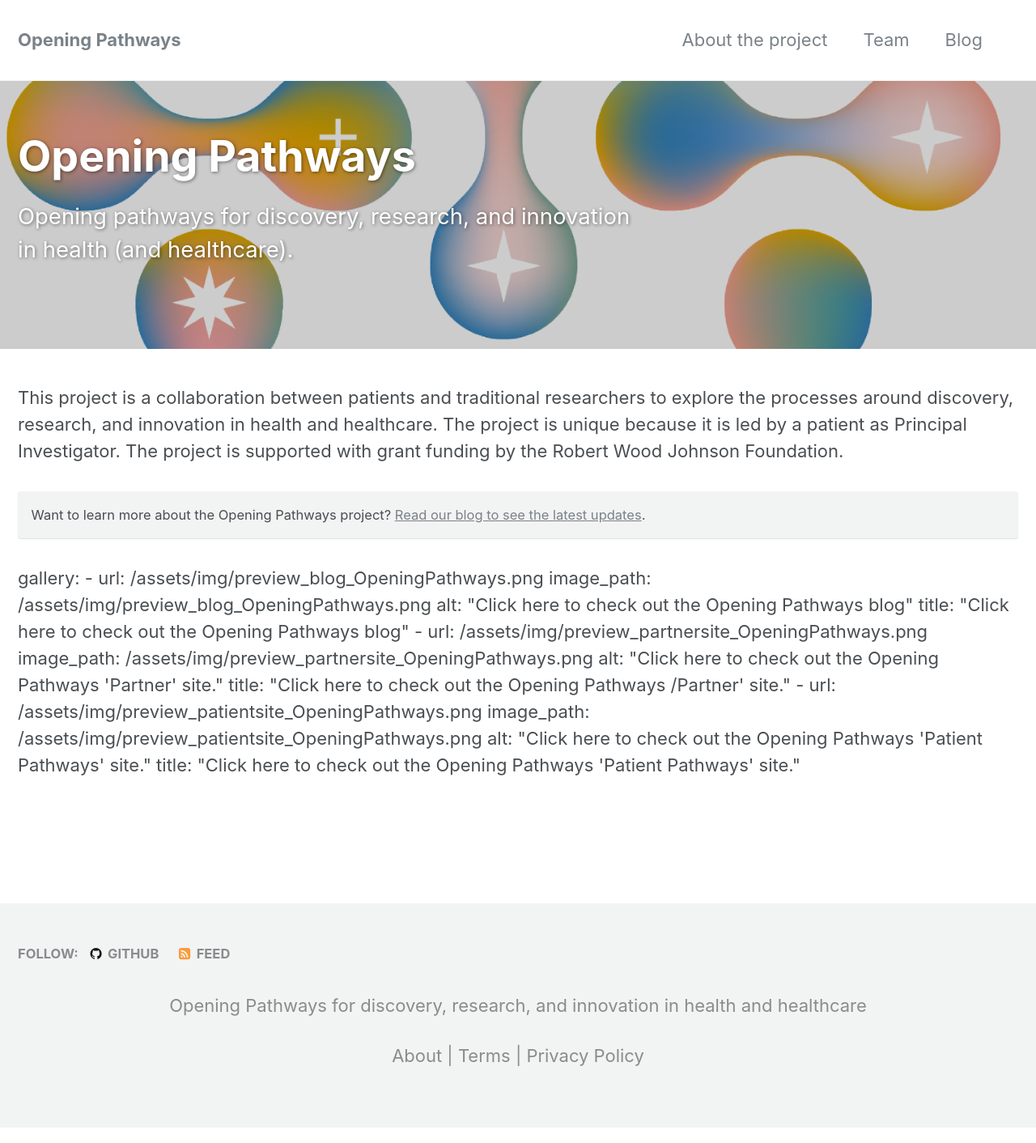
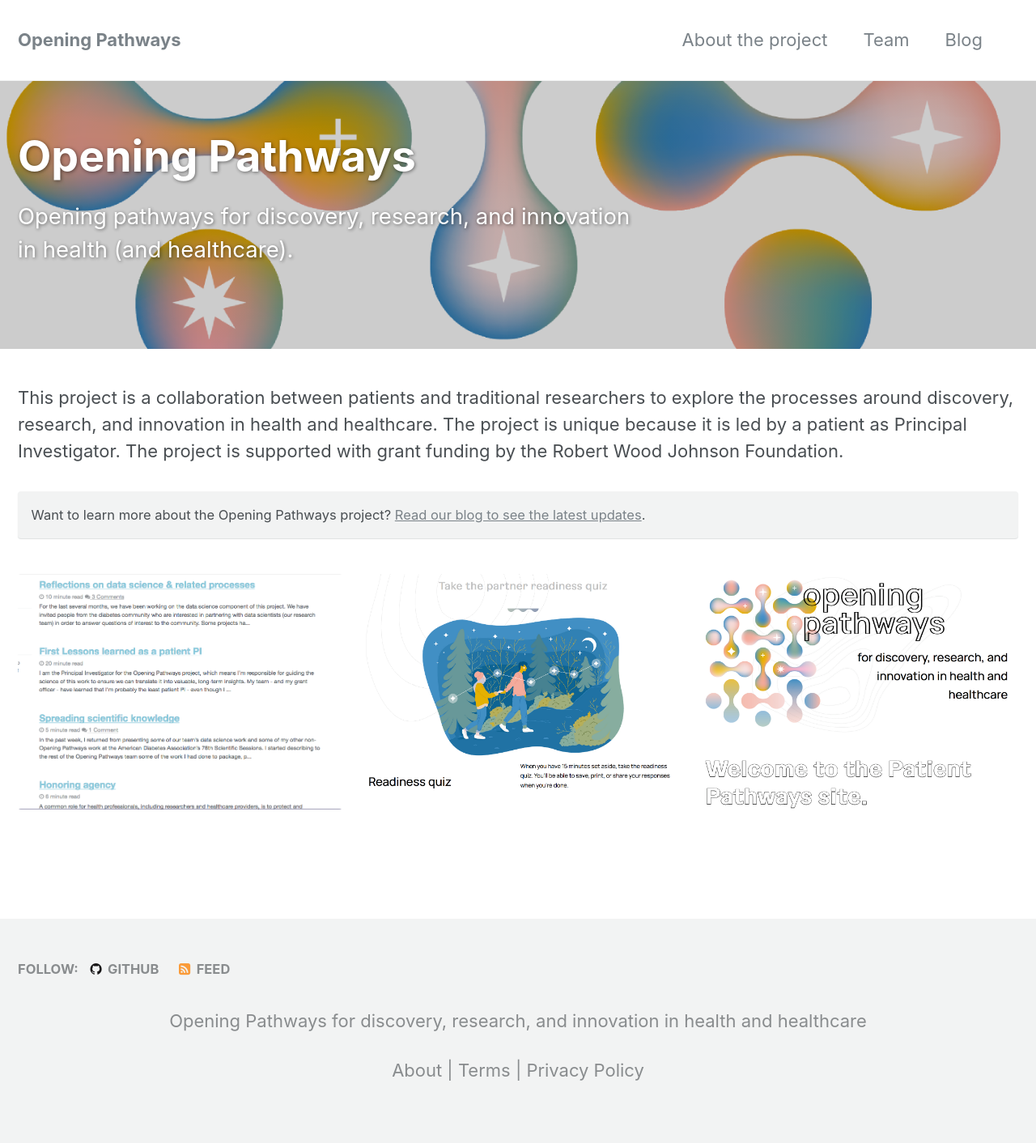
Before and after one commit to opening-pathways/website, a Jekyll site: the page built from index.html, in a window 1280 px wide. Shown: the whole page at 81% size. Built offline with Jekyll 4.4.1, drawn with Linux system fonts in a browser that asks for light colours.

Commit message:
Move gallery to YAML

```diff
--- a/index.html
+++ b/index.html
@@ -10,12 +10,6 @@
   actions:
     - label: "Click here to read the Opening Pathways blog"
       url: "http://openingpathways.org/blog/"
----
-
-This project is a collaboration between patients and traditional researchers to explore the processes around discovery, research, and innovation in health and healthcare. The project is unique because it is led by a patient as Principal Investigator. The project is supported with grant funding by the Robert Wood Johnson Foundation.
-
-<p class="notice--primary"> Want to learn more about the Opening Pathways project? <a href="/about">Read our blog to see the latest updates</a>.</p>
-
 gallery:
   - url: /assets/img/preview_blog_OpeningPathways.png
     image_path: /assets/img/preview_blog_OpeningPathways.png
@@ -29,5 +23,11 @@
     image_path: /assets/img/preview_patientsite_OpeningPathways.png
     alt: "Click here to check out the Opening Pathways 'Patient Pathways' site."
     title: "Click here to check out the Opening Pathways 'Patient Pathways' site."
+---
+
+This project is a collaboration between patients and traditional researchers to explore the processes around discovery, research, and innovation in health and healthcare. The project is unique because it is led by a patient as Principal Investigator. The project is supported with grant funding by the Robert Wood Johnson Foundation.
+
+<p class="notice--primary"> Want to learn more about the Opening Pathways project? <a href="/about">Read our blog to see the latest updates</a>.</p>
+
 
 {% include gallery %}
```
